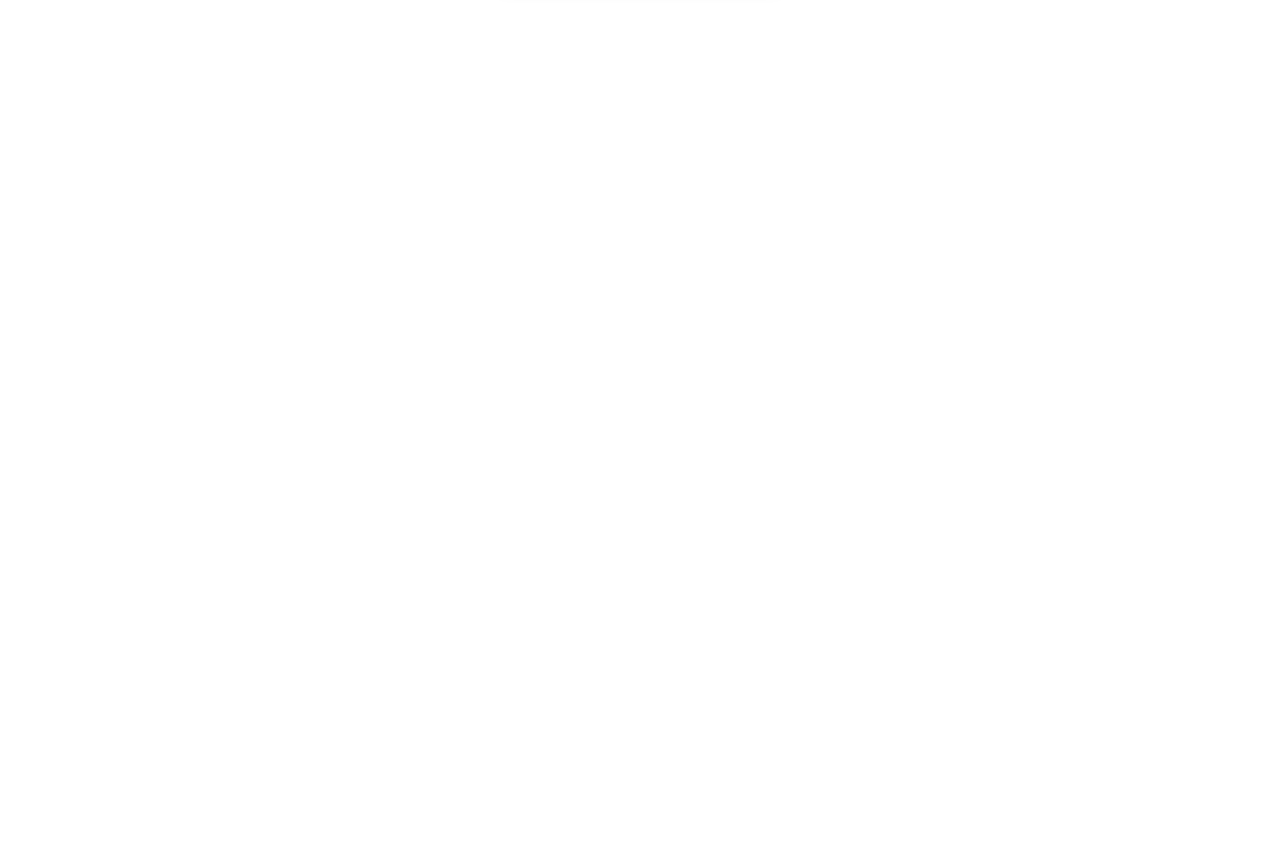
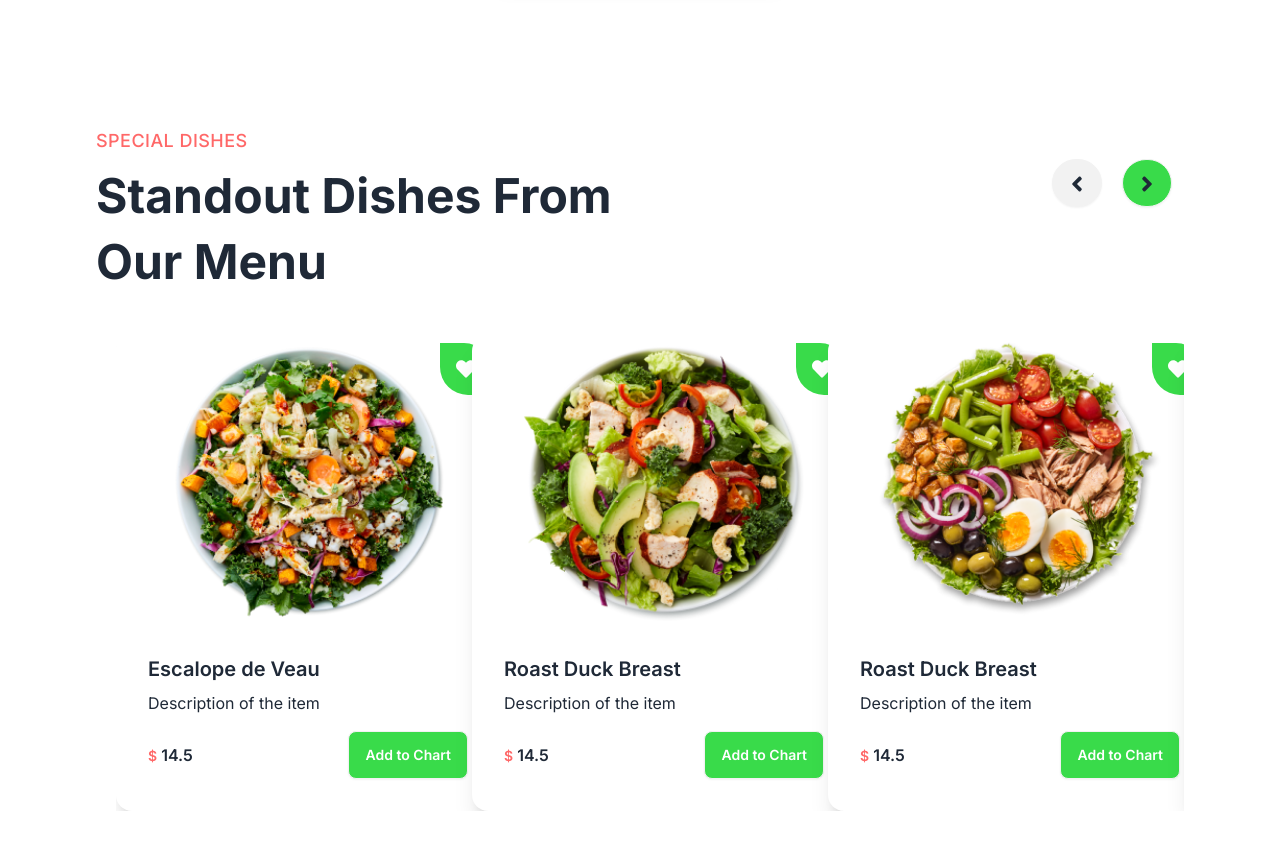
Before and after one commit to ErdemBilgn/Foodie-MERN, a React (Vite) app in the folder client/: page / in a window 1280 px wide. Shown: the part 1520-2370 px from the top of the page. Before the commit the page ends 1567 px from the top, so only its background shows below. Built offline with nearby package versions, Linux system fonts and the light colour scheme.

Commit message:
Commit: Created SpecialDishes Component

```diff
--- a/client/package.json
+++ b/client/package.json
@@ -16,6 +16,8 @@
     "react-dom": "^18.2.0",
     "react-icons": "^5.0.1",
     "react-router-dom": "^6.22.2",
+    "react-slick": "^0.30.2",
+    "slick-carousel": "^1.8.1",
     "sort-by": "^0.0.2"
   },
   "devDependencies": {
--- a/client/src/App.css
+++ b/client/src/App.css
@@ -19,3 +19,7 @@
 .title {
   @apply text-4xl md:text-5xl font-bold my-2 md:leading-snug leading-snug;
 }
+
+.heartStar {
+  border-radius: 0px 28px 0px 28px;
+}
--- /dev/null
+++ b/client/src/components/Card.jsx
@@ -0,0 +1,48 @@
+import { useState } from "react";
+import { Link } from "react-router-dom";
+import { FaHeart } from "react-icons/fa";
+
+function Card({ recipe }) {
+  const [isHeartFillted, setIsHeartFillted] = useState(false);
+
+  const handleHeartClick = () => {
+    setIsHeartFillted((currIsHeartFilled) => !currIsHeartFilled);
+  };
+
+  return (
+    <div className="card w-96 bg-base-100 shadow-xl relative">
+      <div
+        className={`rating gap-1 absolute right-2 top-2 p-4 heartStar bg-green ${
+          isHeartFillted ? "text-rose-500" : "text-white"
+        }`}
+      >
+        <FaHeart
+          className="h-5 w-5 cursor-pointer"
+          onClick={handleHeartClick}
+        />
+      </div>
+      <Link to={`/menu/${recipe._id}`}>
+        <figure>
+          <img
+            src={recipe.image}
+            className="hover:scale-105 trainsition-all duration-200 md:h-72"
+          />
+        </figure>
+      </Link>
+      <div className="card-body">
+        <Link to={`/menu/${recipe._id}`}>
+          <h2 className="card-title">{recipe.name}</h2>
+        </Link>
+        <p>Description of the item</p>
+        <div className="card-actions justify-between items-center mt-2">
+          <h5 className="font-semibold">
+            <span className="text-sm text-red">$</span> {recipe.price}
+          </h5>
+          <button className="btn bg-green text-white">Add to Chart</button>
+        </div>
+      </div>
+    </div>
+  );
+}
+
+export default Card;
--- a/client/src/pages/home/Home.jsx
+++ b/client/src/pages/home/Home.jsx
@@ -1,11 +1,13 @@
 import Banner from "../../components/Banner";
 import Categories from "./Categories";
+import SpecialDishes from "./SpecialDishes";
 
 function Home() {
   return (
     <div>
       <Banner />;
       <Categories />
+      <SpecialDishes />
     </div>
   );
 }
--- /dev/null
+++ b/client/src/pages/home/SpecialDishes.jsx
@@ -0,0 +1,120 @@
+import "slick-carousel/slick/slick.css";
+import "slick-carousel/slick/slick-theme.css";
+import Slider from "react-slick";
+import React, { useState, useEffect } from "react";
+import Card from "../../components/Card";
+import {} from "react-icons/fa6";
+import { FaAngleLeft, FaAngleRight } from "react-icons/fa";
+
+const SimpleNextArrow = (props) => {
+  const { className, style, onClick } = props;
+  return (
+    <div
+      className={className}
+      style={{ ...style, display: "block", background: "red" }}
+      onClick={onClick}
+    >
+      NEXT
+    </div>
+  );
+};
+
+const SimplePrevArrow = (props) => {
+  const { className, style, onClick } = props;
+  return (
+    <div
+      className={className}
+      style={{ ...style, display: "block", background: "green" }}
+      onClick={onClick}
+    >
+      BACK
+    </div>
+  );
+};
+
+function SpecialDishes() {
+  const [recipes, setRecipes] = useState([]);
+  const slider = React.useRef(null);
+
+  useEffect(() => {
+    fetch("/menu.json")
+      .then((res) => res.json())
+      .then((data) => {
+        const specials = data.filter((i) => i.category === "popular");
+        setRecipes(specials);
+      });
+  }, []);
+
+  //settings
+  const settings = {
+    dots: true,
+    infinite: false,
+    speed: 500,
+    slidesToShow: 3,
+    slidesToScroll: 3,
+    initialSlide: 0,
+    responsive: [
+      {
+        breakpoint: 1024,
+        settings: {
+          slidesToShow: 3,
+          slidesToScroll: 3,
+          infinite: true,
+          dots: true,
+        },
+      },
+      {
+        breakpoint: 600,
+        settings: {
+          slidesToShow: 2,
+          slidesToScroll: 2,
+          initialSlide: 2,
+        },
+      },
+      {
+        breakpoint: 480,
+        settings: {
+          slidesToShow: 1,
+          slidesToScroll: 1,
+        },
+      },
+    ],
+    nextArrow: <SimpleNextArrow />,
+    prevArrow: <SimplePrevArrow />,
+  };
+  return (
+    <div className="section-container my-20 relative">
+      <div className="text-left">
+        <p className="subtitle">Special Dishes</p>
+        <h2 className="title md:w-[520px]">Standout Dishes From Our Menu</h2>
+      </div>
+
+      <div className="md:absolute right-3 top-8 mb-10 md:mr-24">
+        <button
+          onClick={() => slider?.current?.slickPrev()}
+          className="btn p-2 rounded-full ml-5"
+        >
+          <FaAngleLeft className="w-8 h-8 p-1" />
+        </button>
+        <button
+          onClick={() => slider?.current?.slickNext()}
+          className="btn p-2 rounded-full ml-5 bg-green"
+        >
+          <FaAngleRight className="w-8 h-8 p-1" />
+        </button>
+      </div>
+
+      <Slider
+        ref={slider}
+        {...settings}
+        className="overflow-hidden mt-10 space-x-5"
+      >
+        {recipes.map((recipe, i) => (
+          <Card key={i} recipe={recipe} />
+        ))}
+      </Slider>
+    </div>
+  );
+}
+
+export default SpecialDishes;
```
Also changed, not shown: client/src/components/Banner.jsx (+12 -0 lines), 1 other file (tests, documents, lock files or other folders).
